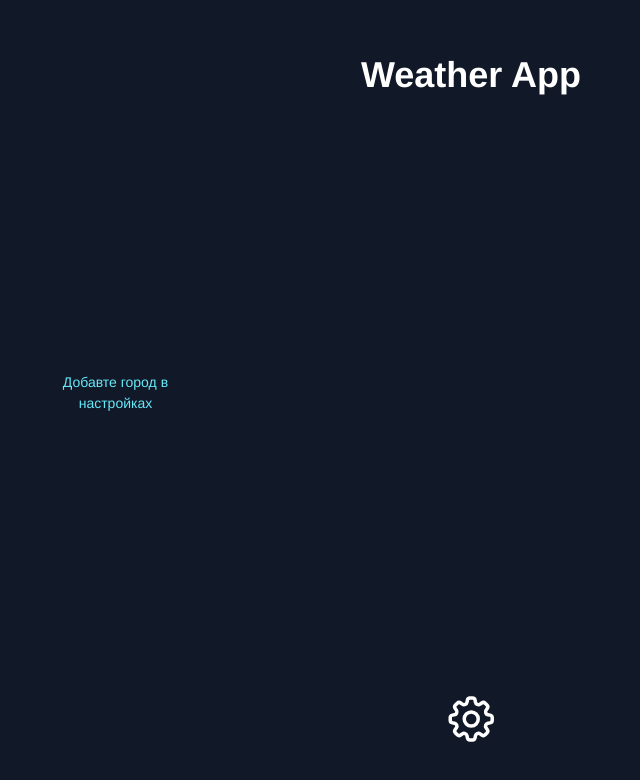
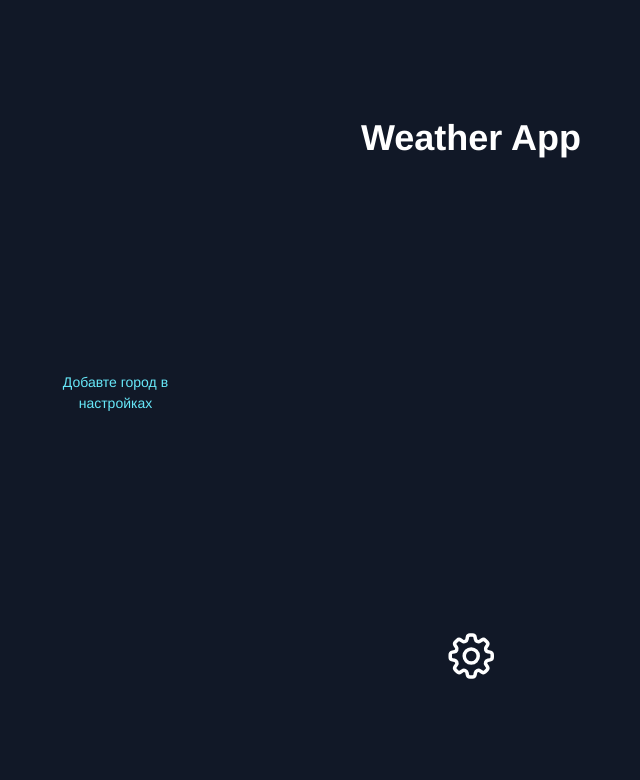
Before and after one commit to Innovavtion/weather, a React (Create React App) app: page / in a window 1280 px wide. Shown: the top 780 px of the page, without its empty margins (169-809 px from the left). Built offline with nearby package versions, Linux system fonts and the light colour scheme.

Commit message:
update: styles

```diff
--- a/src/index.css
+++ b/src/index.css
@@ -40,7 +40,7 @@ body {
 }
 
 .weather-card-container {
-  @apply overflow-hidden flex justify-center items-center py-12 px-3 xll:py-16;
+  @apply overflow-hidden flex justify-center items-center py-0 xll:py-3;
 }
 
 .weather-card {
--- a/src/styles.css
+++ b/src/styles.css
@@ -13,7 +13,7 @@ body {
 
 .swiper {
   width: 800px;
-  height: 500px;
+  height: 470px;
 }
 
 .swiper-slide {
```
